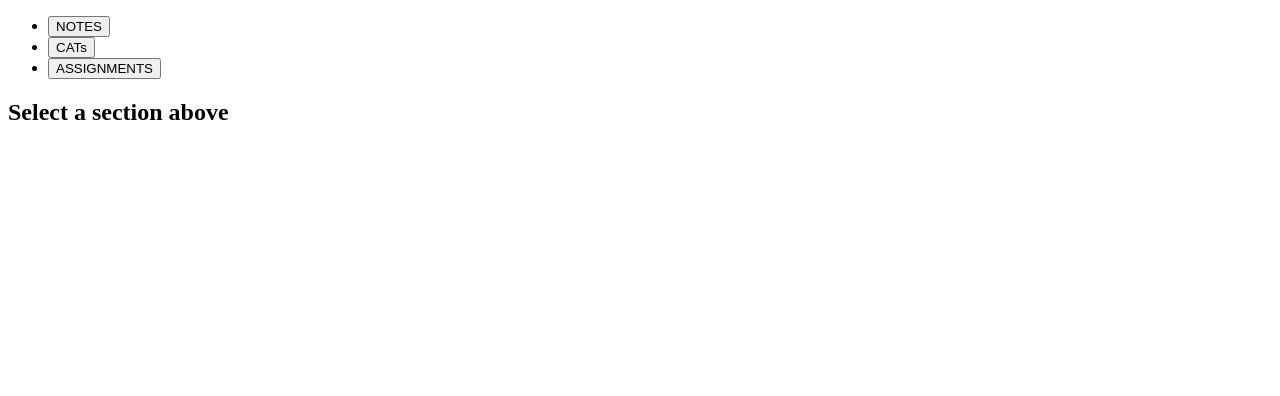
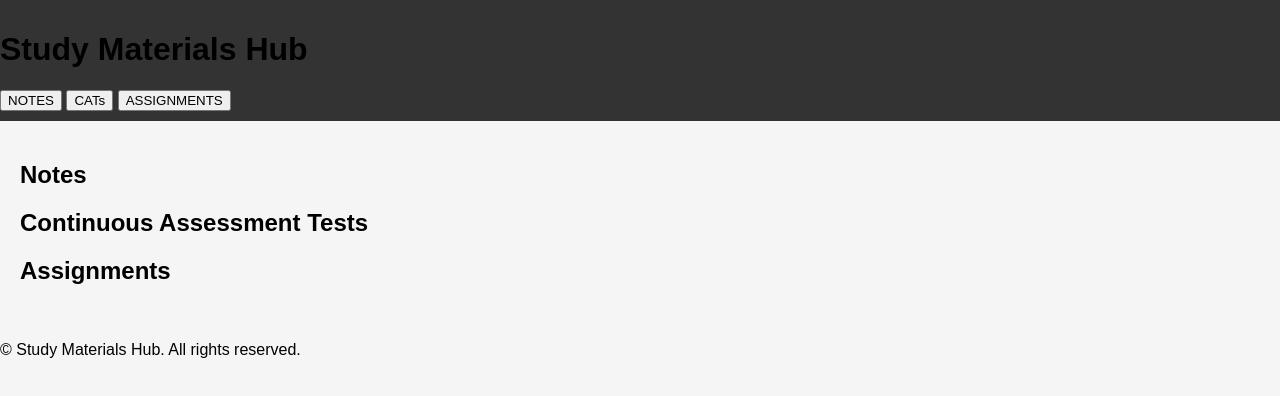
Before and after one commit to userjimmy/Class-resources, a plain HTML site: page index.html in a window 1280 px wide. Drawn offline with Linux system fonts and the light colour scheme.

Commit message:
Update index.html

```diff
--- a/index.html
+++ b/index.html
@@ -1,28 +1,59 @@
 <!DOCTYPE html>
 <html lang="en">
 <head>
-  <meta charset="UTF-8" />
-  <meta name="viewport" content="width=device-width, initial-scale=1.0" />
-  <title>GitHub File Viewer</title>
-  <link rel="stylesheet" href="style.css" />
+    <meta charset="UTF-8">
+    <meta name="viewport" content="width=device-width, initial-scale=1.0">
+    <title>Study Materials Hub</title>
+    <link rel="stylesheet" href="styles.css">
+    <link rel="stylesheet" href="https://cdnjs.cloudflare.com/ajax/libs/font-awesome/6.0.0-beta3/css/all.min.css">
 </head>
 <body>
+    <div class="container">
         <header>
-    <nav>
-      <ul>
-        <li><button onclick="loadSection('NOTES')">NOTES</button></li>
-        <li><button onclick="loadSection('CATs')">CATs</button></li>
-        <li><button onclick="loadSection('ASSIGNMENTS')">ASSIGNMENTS</button></li>
-      </ul>
+            <h1>Study Materials Hub</h1>
+            <nav class="tabs">
+                <button class="tab-button active" data-tab="notes">NOTES</button>
+                <button class="tab-button" data-tab="cats">CATs</button>
+                <button class="tab-button" data-tab="assignments">ASSIGNMENTS</button>
             </nav>
         </header>
 
         <main>
-    <section id="fileDisplay">
-      <h2 id="sectionTitle">Select a section above</h2>
-      <div id="folders"></div>
+            <section id="notes" class="tab-content active">
+                <h2>Notes</h2>
+                <div class="folders-container" id="notes-folders">
+                    <!-- Folders will be loaded here from GitHub -->
+                </div>
+                <div class="files-container" id="notes-files">
+                    <!-- Files will be displayed here when a folder is clicked -->
+                </div>
+            </section>
+
+            <section id="cats" class="tab-content">
+                <h2>Continuous Assessment Tests</h2>
+                <div class="folders-container" id="cats-folders">
+                    <!-- Folders will be loaded here from GitHub -->
+                </div>
+                <div class="files-container" id="cats-files">
+                    <!-- Files will be displayed here when a folder is clicked -->
+                </div>
+            </section>
+
+            <section id="assignments" class="tab-content">
+                <h2>Assignments</h2>
+                <div class="folders-container" id="assignments-folders">
+                    <!-- Folders will be loaded here from GitHub -->
+                </div>
+                <div class="files-container" id="assignments-files">
+                    <!-- Files will be displayed here when a folder is clicked -->
+                </div>
             </section>
         </main>
+
+        <footer>
+            <p>&copy; <span id="copyright-year"></span> Study Materials Hub. All rights reserved.</p>
+        </footer>
+    </div>
 
     <script src="script.js"></script>
 </body>
```
Lines whose indentation alone changed are shown as unchanged.
